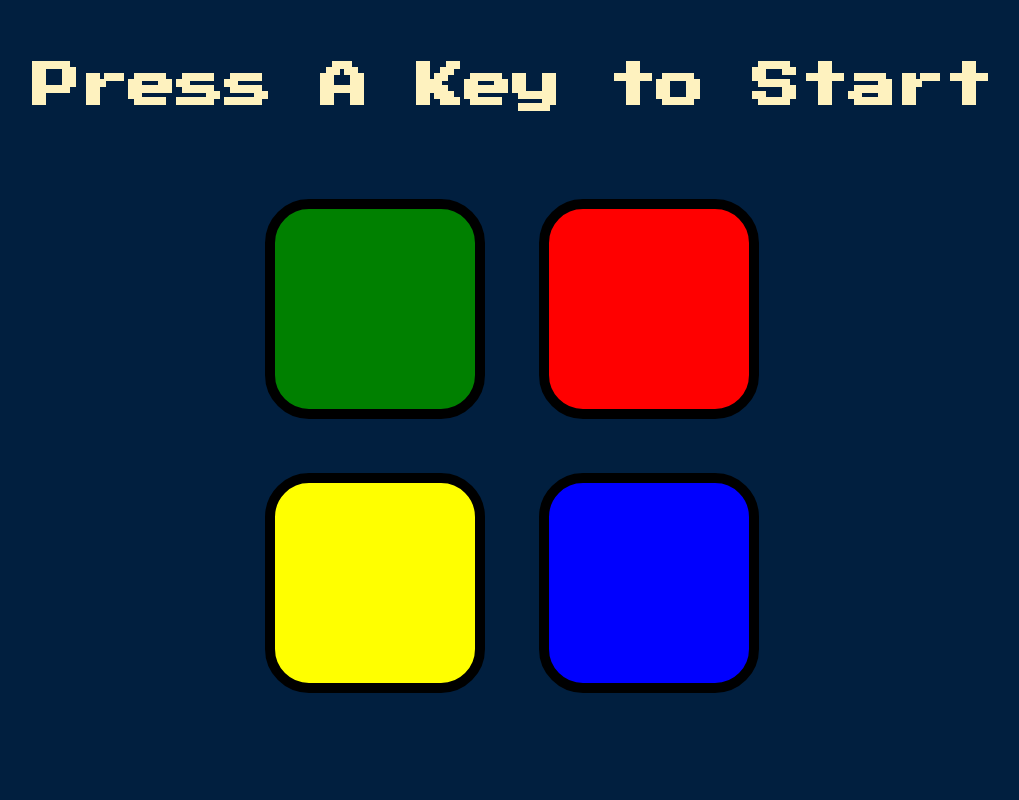
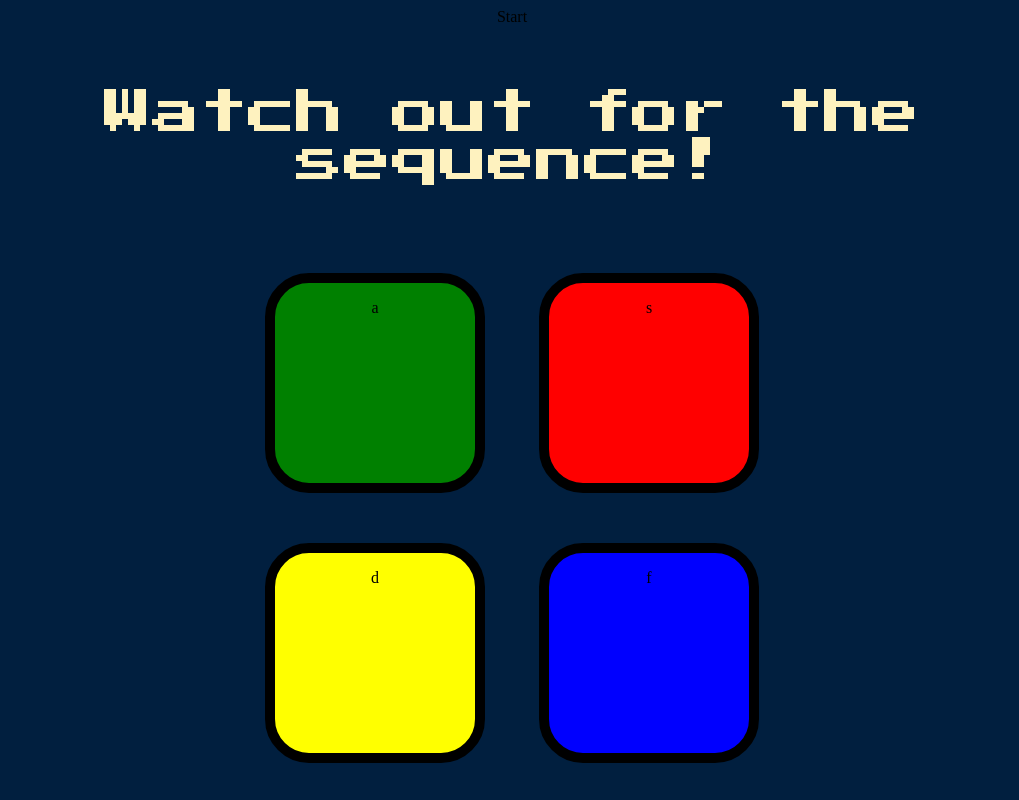
Before and after one commit to AceBurgundy/Aceburgundy.github.io, a plain HTML site: page index.html in a window 1280 px wide. Shown: the whole page, without its empty margins (128-1147 px from the left). Drawn offline with nearby package versions, Linux system fonts and the light colour scheme.

Commit message:
added key to each letter which will be used for keypress events and added a menu and start div.

```diff
--- a/index.html
+++ b/index.html
@@ -11,31 +11,42 @@
 </head>
 
 <body>
-    <h1 id="level-title">Press A Key to Start</h1>
+
+    <div class="menu">
+        <div class="start">
+            Start
+        </div>
+    </div>
+
+    <div class="game">
+        <div id="level-title">Watch out for the sequence!</div>
+
         <div class="container">
-        <div lass="row">
+
+            <div class="row">
 
                 <div type="button" id="green" class="btn green">
-
+                    <p class="key" id="a">a</p>
                 </div>
 
                 <div type="button" id="red" class="btn red">
-
+                    <p class="key" id="s">s</p>
                 </div>
             </div>
 
             <div class="row">
 
                 <div type="button" id="yellow" class="btn yellow">
-
+                    <p class="key" id="d">d</p>
                 </div>
                 <div type="button" id="blue" class="btn blue">
-
+                    <p class="key" id="f">f</p>
                 </div>
 
             </div>
 
         </div>
+    </div>
 
 </body>
 
```
Lines whose indentation alone changed are shown as unchanged.
